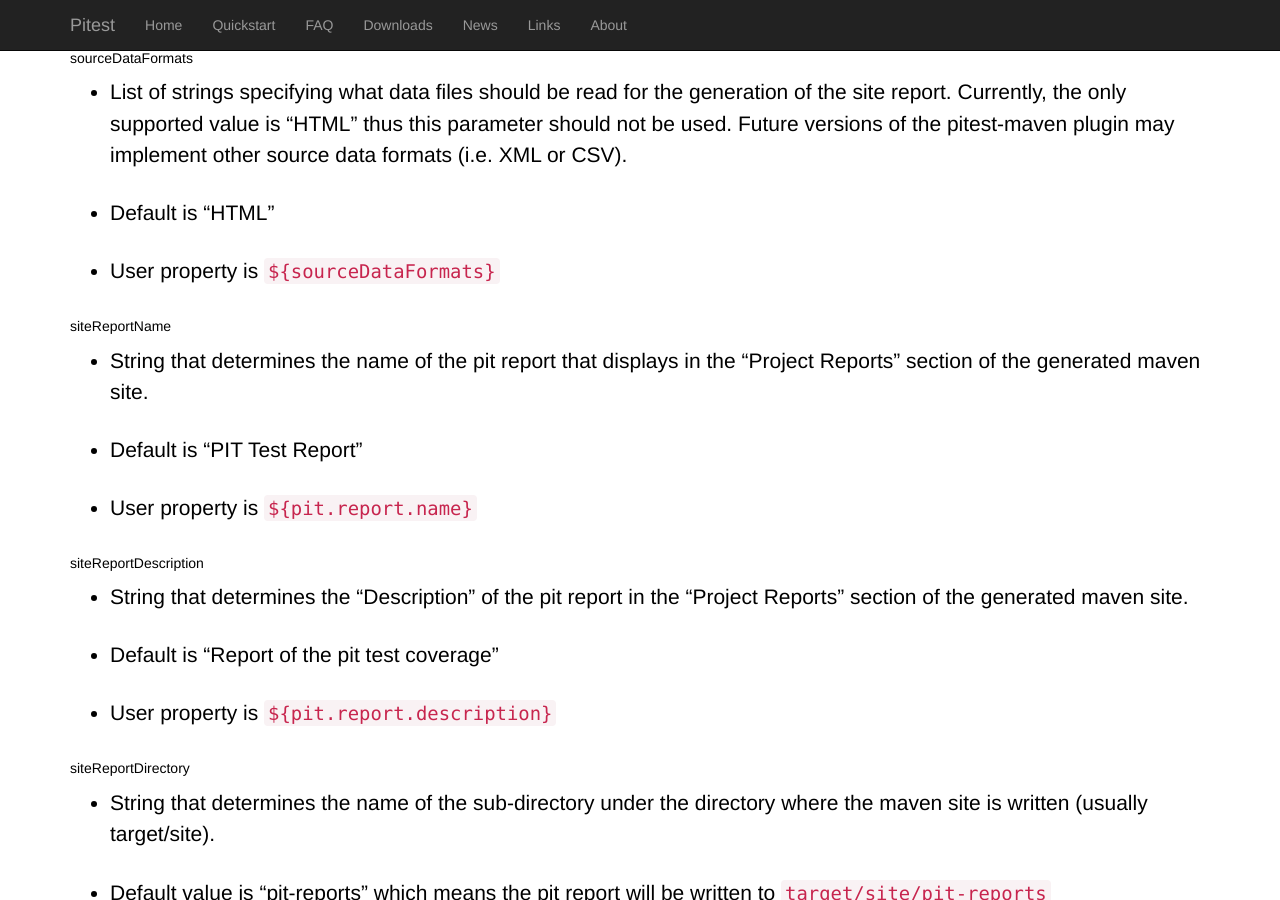
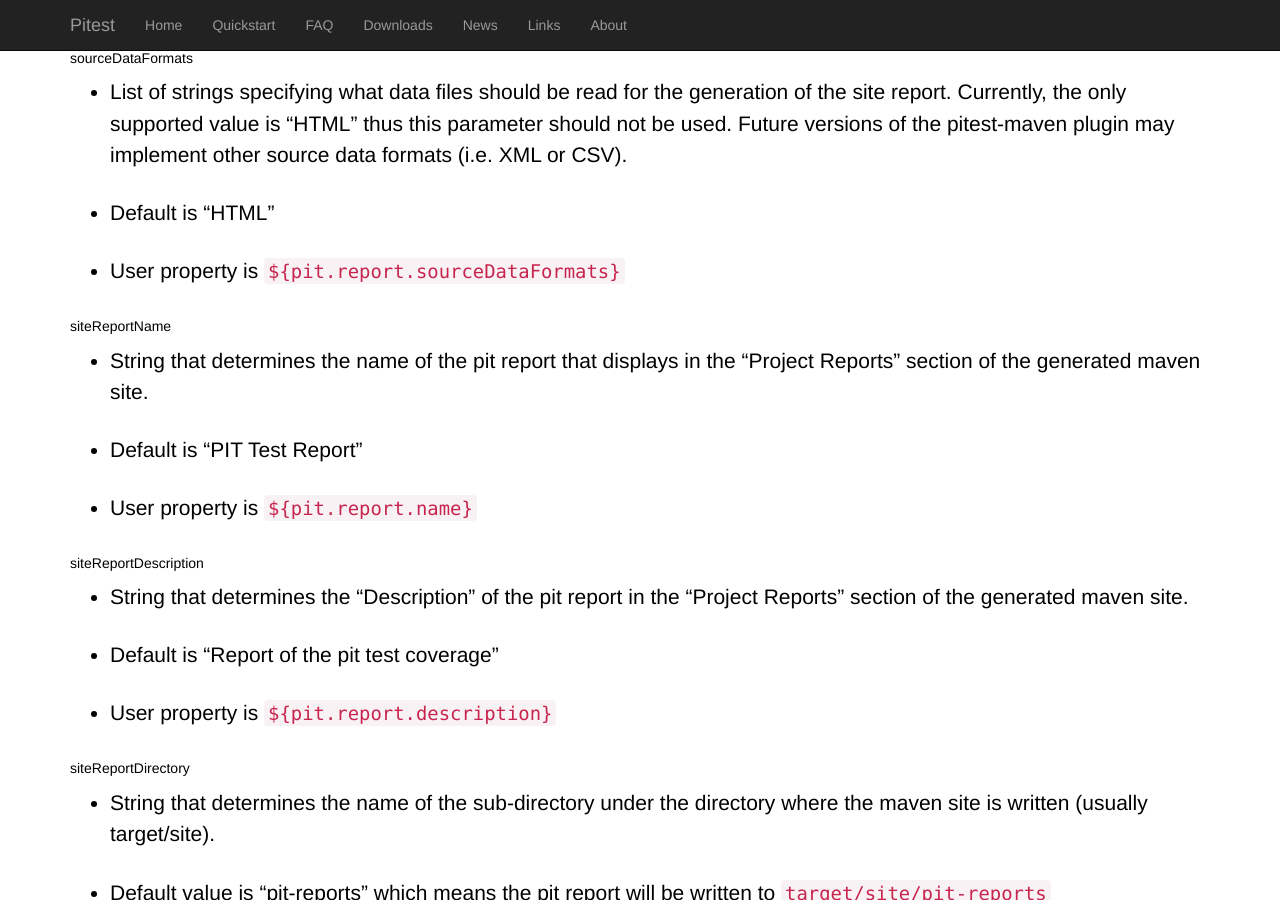
Before and after one commit to hcoles/pitest-site, a Jekyll site: the page built from quickstart/maven.markdown, in a window 1280 px wide and 900 px high, scrolled down 11022 px. Built offline with Jekyll 4.4.1, drawn with Linux system fonts in a browser that asks for light colours; Markdown is read by kramdown in place of the engine named in the settings; comment, search, counter and statistics services are not loaded.

Commit message:
fixed doc to reflect changes in maven user property

```diff
--- a/quickstart/maven.markdown
+++ b/quickstart/maven.markdown
@@ -391,7 +391,7 @@ Additional parameters exist to customize the generation of the report.  They are
 ##### sourceDataFormats
 * List of strings specifying what data files should be read for the generation of the site report.  Currently, the only supported value is "HTML" thus this parameter should not be used.  Future versions of the pitest-maven plugin may implement other source data formats (i.e. XML or CSV).
 * Default is "HTML"
-* User property is ``${sourceDataFormats}``
+* User property is ``${pit.report.sourceDataFormats}``
 
 ##### siteReportName
 * String that determines the name of the pit report that displays in the "Project Reports" section of the generated maven site.
```
